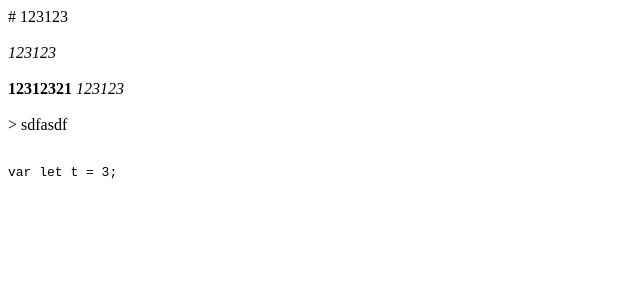
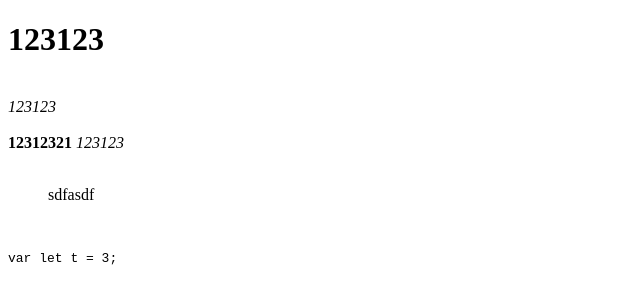
Before and after one commit to fuermosi777/Sia, a React app: page / in a window 1280 px wide. Shown: the top 304 px of the page, without its empty margins (0-640 px from the left). Built offline with nearby package versions, Linux system fonts and the light colour scheme; the HTML template or start-up script is replaced by a standard one.

Commit message:
fix a load text bug

```diff
--- a/src/Sia.jsx
+++ b/src/Sia.jsx
@@ -111,7 +111,7 @@ class Sia extends React.Component {
   }
 
   handlePastedText(text, html, editorState) {
-    let newEditorState = handleLoadText(editorState, text);
+    let newEditorState = handleLoadText(editorState, text, false);
 
     if (editorState !== newEditorState) {
       this.handleChange(newEditorState);
--- a/src/handlers/handleLoadText.js
+++ b/src/handlers/handleLoadText.js
@@ -7,7 +7,9 @@ import {
 import handleInsertEmptyBlock from './handleInsertEmptyBlock';
 import handleInsertText from './handleInsertText';
 
-export default function handleLoadText(editorState, text) {
+const SENSITIVE_CHARS = [' ', '*', '_', '`'];
+
+export default function handleLoadText(editorState, text, isLoadFromStart = true) {
   let newText = text;
 
   // Add a line break manually for text ending with "`"
@@ -22,7 +24,7 @@ export default function handleLoadText(editorState, text) {
   for (let i = 0; i < newText.length; i++) {
     let char = newText[i];
 
-    if (['*', '_', '`'].indexOf(char) >= 0) {
+    if (SENSITIVE_CHARS.indexOf(char) >= 0) {
       newEditorState = replaceText(
         newEditorState,
         buffer.join('') + char
@@ -48,6 +50,12 @@ export default function handleLoadText(editorState, text) {
   }
 
   const endUndoStackSize = newEditorState.getUndoStack().size;
-  newEditorState = forgetUndo(newEditorState, endUndoStackSize - startUndoStackSize);
+
+  let times = endUndoStackSize - startUndoStackSize;
+
+  if (!isLoadFromStart) { // paste
+    times -= 1;
+  }
+  newEditorState = forgetUndo(newEditorState, times);
   return newEditorState;
 }
--- a/src/utils.js
+++ b/src/utils.js
@@ -93,7 +93,7 @@ export function checkReturnForState(editorState, event) {
 
   // For headers or blockquote, start a new line
   // No matter if it's last or not
-  if (isHeader(type)) {
+  if (isHeader(type) || isBlockquote(type)) {
     newEditorState = handleInsertEmptyBlock(newEditorState);
   }
 
```
Also changed, not shown: 1 other file (tests, documents, lock files or other folders).
